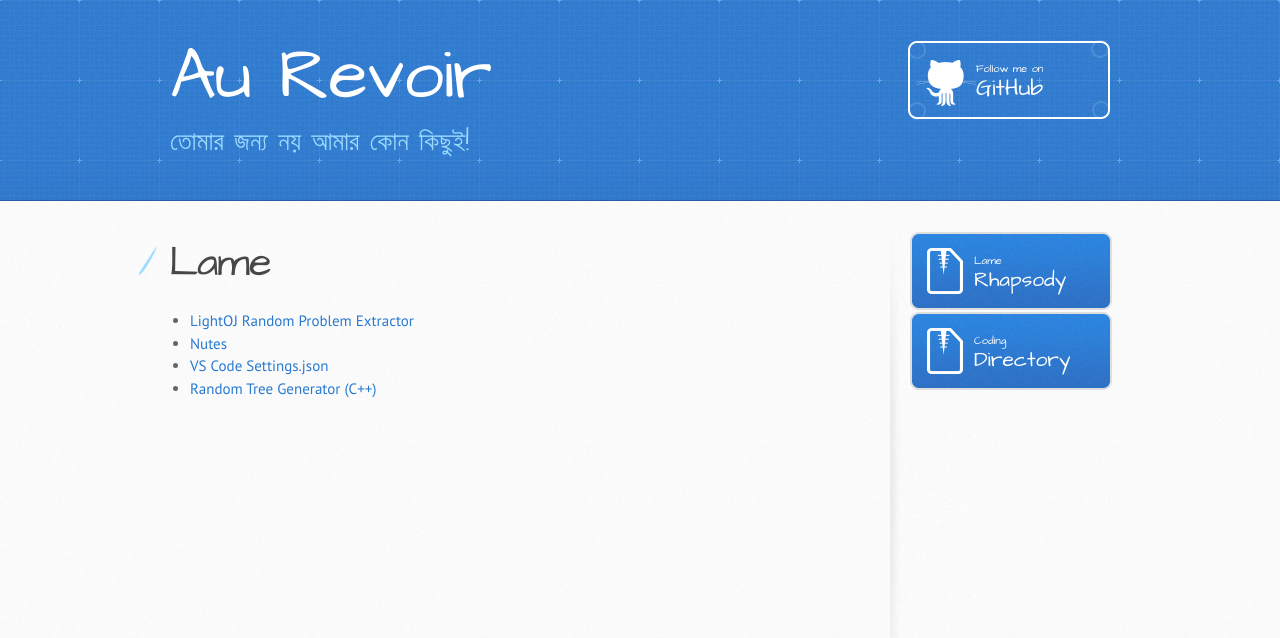
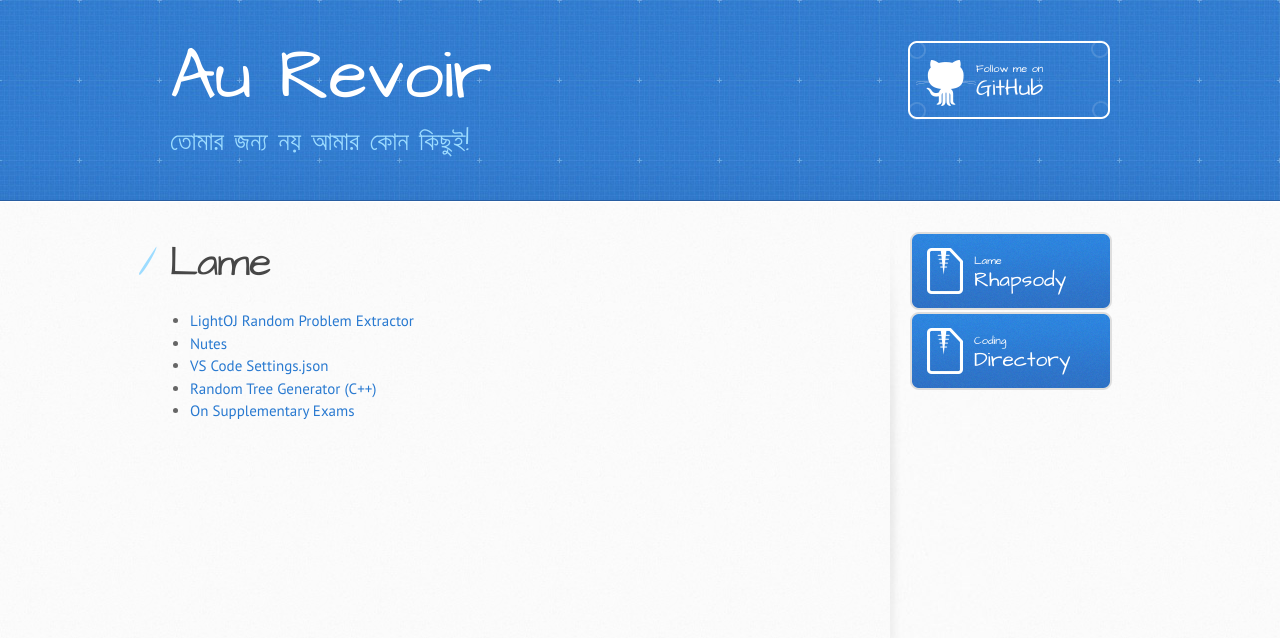
Before and after one commit to rebornplusplus/rebornplusplus.github.io, a Jekyll site: the page built from lame/index.md, in a window 1280 px wide. Shown: the top 638 px of the page. Built offline with Jekyll 4.4.1, drawn with Linux system fonts in a browser that asks for light colours; some web fonts are replaced; our own code applies the rules of GitHub Pages for plain Markdown files.

Commit message:
Update index.md

```diff
--- a/lame/index.md
+++ b/lame/index.md
@@ -8,3 +8,4 @@ layout: default
 * [Nutes](./nutes)
 * [VS Code Settings.json](./vs-code-settings.json)
 * [Random Tree Generator (C++)](./random-tree-generator.cc)
+* [On Supplementary Exams](./suppli.pdf)
```
